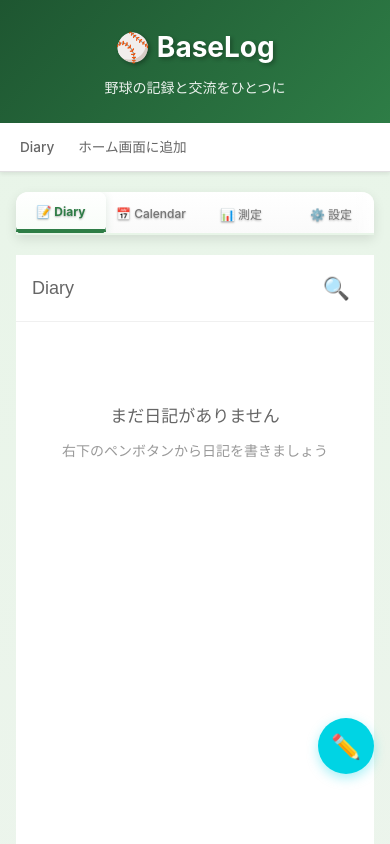
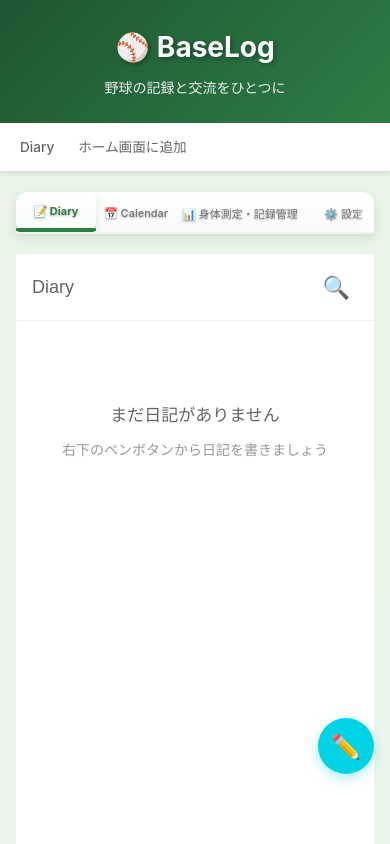
Before and after one commit to Kkasuga904/baseballSNS, a React (Vite) app: page / in a window 390 px wide. Shown: the top 844 px of the page. Built offline with nearby package versions, Linux system fonts and the light colour scheme.

Commit message:
測定タブのテキストを「身体測定・記録管理」に変更
- MyPage.jsxのタブテキストを更新
- タブ内のコンテンツ説明文も詳細に更新
- モバイル対応のためCSSを調整（タブ幅とフォントサイズ）

```diff
--- a/src/pages/MyPage.css
+++ b/src/pages/MyPage.css
@@ -57,9 +57,9 @@
 
   .tab-button {
     flex: 0 0 auto;
-    min-width: 90px;
-    padding: 14px 12px;
-    font-size: 14px;
+    min-width: 100px;
+    padding: 14px 8px;
+    font-size: 13px;
   }
 
   /* スクロール可能であることを示すグラデーション */
@@ -576,8 +576,9 @@
   }
 
   .tab-button {
-    font-size: 12px;
-    padding: 12px 8px;
+    font-size: 11px;
+    padding: 12px 6px;
+    min-width: 80px;
   }
 
   .selected-date-records,
--- a/src/pages/MyPage.jsx
+++ b/src/pages/MyPage.jsx
@@ -377,7 +377,7 @@ function MyPage({ posts, myPageData, setMyPageData, selectedDate, setSelectedDat
           className={`tab-button ${activeTab === 'stats' ? 'active' : ''}`}
           onClick={() => setActiveTab('stats')}
         >
-          📊 測定
+          📊 身体測定・記録管理
         </button>
         <button
           className={`tab-button ${activeTab === 'settings' ? 'active' : ''}`}
@@ -508,8 +508,8 @@ function MyPage({ posts, myPageData, setMyPageData, selectedDate, setSelectedDat
 
           {activeTab === 'stats' && (
             <div className="stats-section">
-              <h3>📊 測定記録</h3>
-              <p>体重・球速・肩の柔軟性などピッチャー特化情報</p>
+              <h3>📊 身体測定・記録管理</h3>
+              <p>身体能力や野球技術の測定結果を記録・管理できます。<br />定期的に測定することで、成長の推移をグラフで確認できます。</p>
 
               <div className="install-prompt-card">
                 <h4>📱 アプリとして使う</h4>
```
